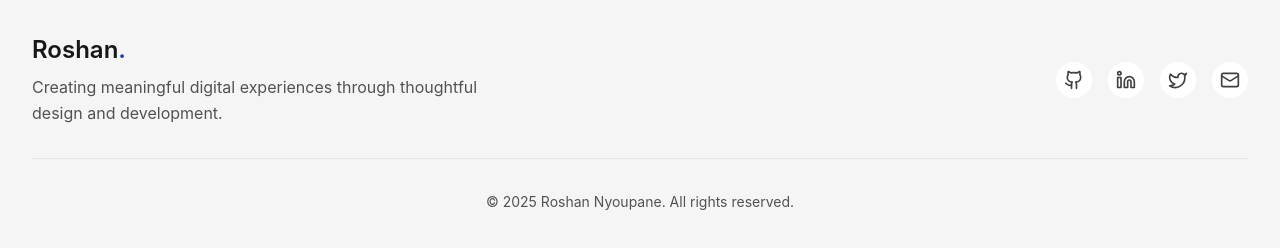
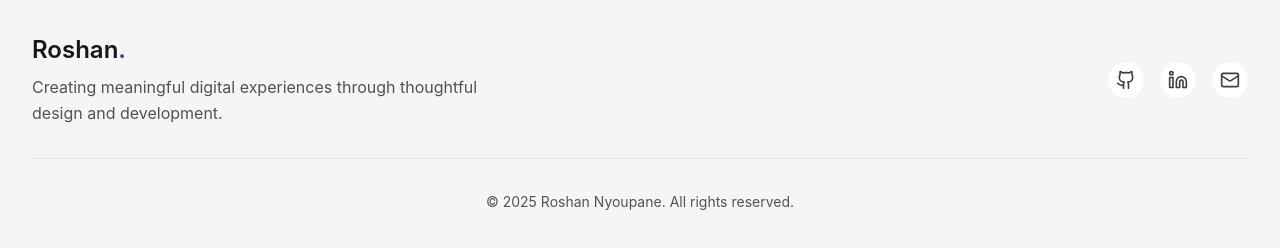
Before and after one commit to nyoupaneroshan/roshan, a React (Vite) app: page / in a window 1280 px wide. Shown: the part 4724-4972 px from the top of the page. Built offline with nearby package versions, Linux system fonts and the light colour scheme.

Commit message:
basic changes on about segment

```diff
--- a/src/components/layout/Footer.tsx
+++ b/src/components/layout/Footer.tsx
@@ -1,15 +1,16 @@
 import React from 'react';
 import { motion } from 'framer-motion';
-import { Github, Linkedin, Twitter, Mail } from 'lucide-react';
+import { Github, Linkedin, Mail } from 'lucide-react';
+// import { Twitter } from 'lucide-react';
 
 const Footer = () => {
   const currentYear = new Date().getFullYear();
 
   const socialLinks = [
-    { icon: Github, href: 'https://github.com/', label: 'GitHub' },
-    { icon: Linkedin, href: 'https://linkedin.com/in/', label: 'LinkedIn' },
-    { icon: Twitter, href: 'https://twitter.com/', label: 'Twitter' },
-    { icon: Mail, href: 'mailto:contact@example.com', label: 'Email' },
+    { icon: Github, href: 'https://github.com/nyoupaneroshan/', label: 'GitHub' },
+    { icon: Linkedin, href: 'https://www.linkedin.com/in/roshan-nyoupane/', label: 'LinkedIn' },
+    // { icon: Twitter, href: 'https://twitter.com/', label: 'Twitter' },
+    { icon: Mail, href: 'mailto:roshan@11techmedia.com.np', label: 'Email' },
   ];
 
   return (
@@ -44,7 +45,7 @@ const Footer = () => {
         </div>
 
         <div className="mt-8 pt-8 border-t border-neutral-200 dark:border-neutral-700 text-center text-sm text-neutral-600 dark:text-neutral-400">
-          <p>© {currentYear} Roshan Nyoupane. All rights reserved.</p>
+          <p>© {currentYear} <a href="https://11techmedia.com.np">Roshan Nyoupane</a>. All rights reserved.</p>
         </div>
       </div>
     </footer>
```
